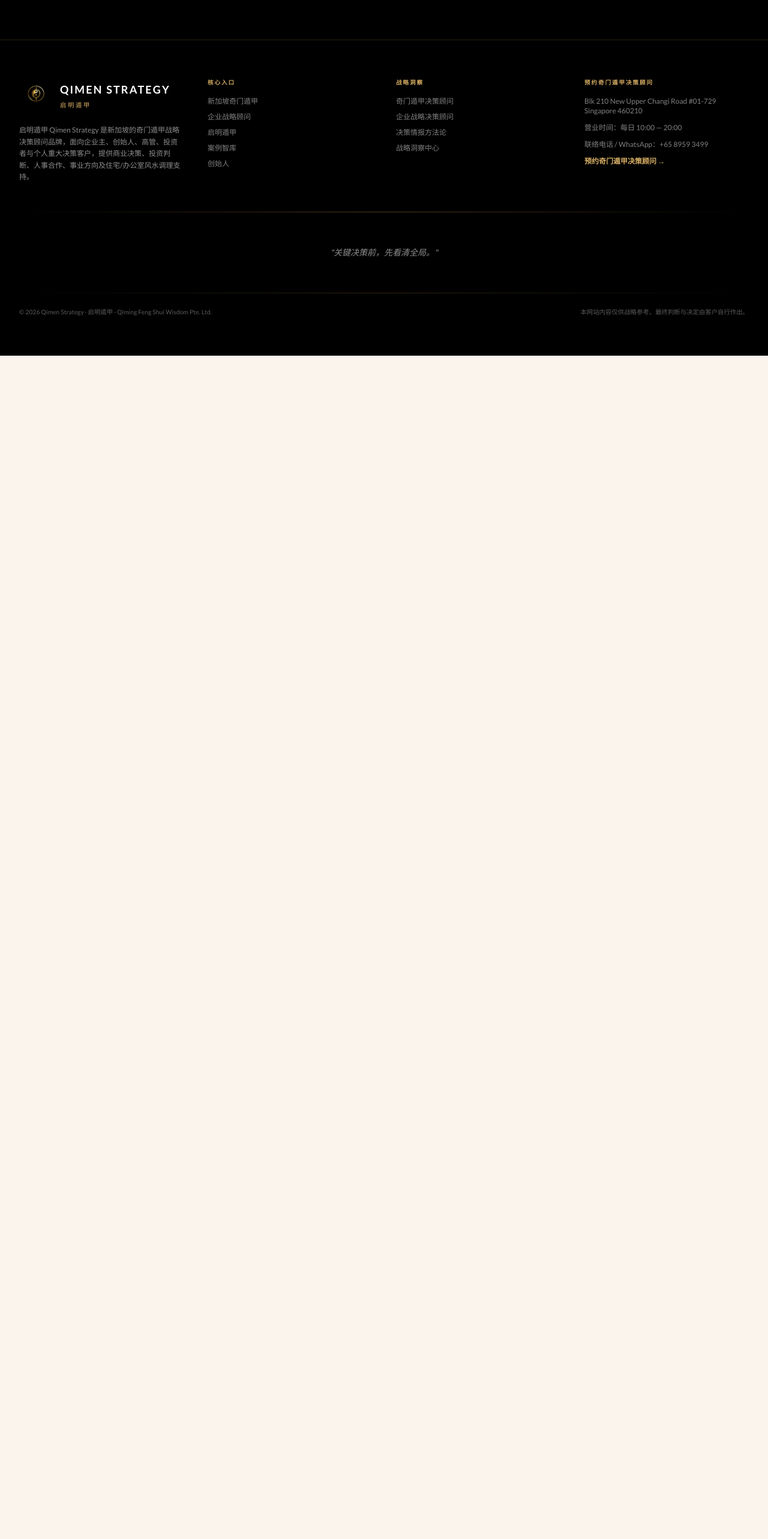
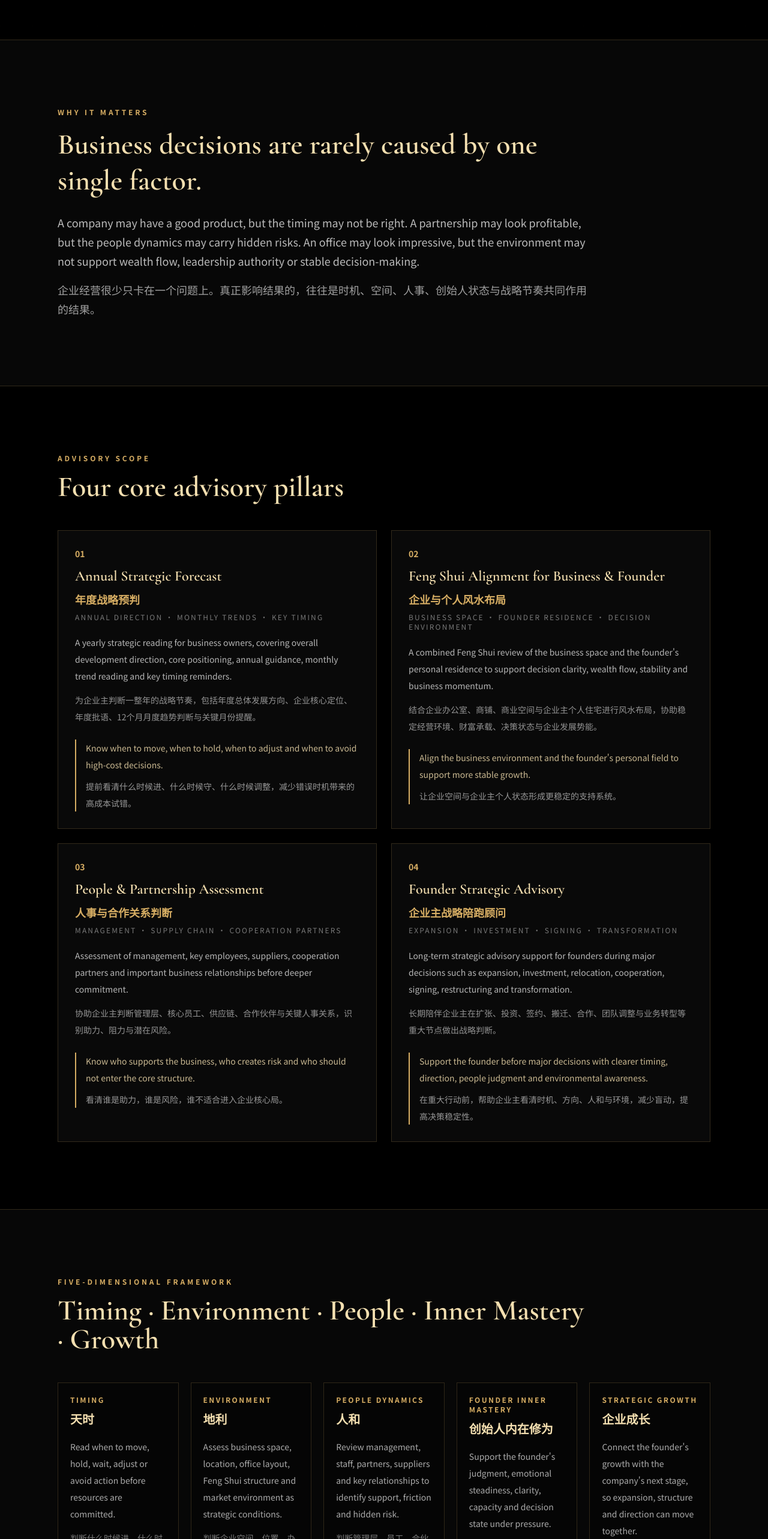
Before and after one commit to BODHIWONG/qmfeng-website, a Next.js app: page /enterprise-strategic-advisory in a window 1280 px wide. Shown: the part 983-3549 px from the top of the page at 60% size. Before the commit the page ends 1576 px from the top, so only its background shows below. Built offline with nearby package versions, Linux system fonts and the light colour scheme.

Commit message:
Restore enterprise advisory page with updated WhatsApp number

```diff
--- a/app/enterprise-strategic-advisory/page.tsx
+++ b/app/enterprise-strategic-advisory/page.tsx
@@ -220,6 +220,136 @@ export default function EnterpriseStrategicAdvisoryPage() {
               </div>
             </div>
           </section>
+
+          <section className="border-y border-[#d6ad63]/20 bg-[#070707] px-4 py-20 md:py-28">
+            <div className="container mx-auto max-w-6xl">
+              <div className="max-w-4xl">
+                <p className="mb-4 text-xs font-bold uppercase tracking-[0.32em] text-[#d6ad63]">
+                  Why It Matters
+                </p>
+                <h2 className="text-3xl font-semibold leading-tight text-[#f4dfb0] md:text-5xl">
+                  Business decisions are rarely caused by one single factor.
+                </h2>
+                <p className="mt-6 text-base leading-8 text-white/72 md:text-lg">
+                  A company may have a good product, but the timing may not be right. A partnership may look profitable, but the people dynamics may carry hidden risks. An office may look impressive, but the environment may not support wealth flow, leadership authority or stable decision-making.
+                </p>
+                <p className="mt-4 text-base leading-8 text-white/62 md:text-lg">
+                  企业经营很少只卡在一个问题上。真正影响结果的，往往是时机、空间、人事、创始人状态与战略节奏共同作用的结果。
+                </p>
+              </div>
+            </div>
+          </section>
+
+          <section className="px-4 py-20 md:py-28">
+            <div className="container mx-auto max-w-6xl">
+              <div className="mb-12 max-w-4xl">
+                <p className="mb-4 text-xs font-bold uppercase tracking-[0.32em] text-[#d6ad63]">
+                  Advisory Scope
+                </p>
+                <h2 className="text-3xl font-semibold text-[#f4dfb0] md:text-5xl">
+                  Four core advisory pillars
+                </h2>
+              </div>
+              <div className="grid gap-6 md:grid-cols-2">
+                {pillars.map((item) => (
+                  <article key={item.no} className="border border-[#d6ad63]/20 bg-white/[0.035] p-7">
+                    <p className="text-sm font-bold text-[#d6ad63]">{item.no}</p>
+                    <h3 className="mt-3 text-2xl font-semibold text-[#f4dfb0]">{item.title}</h3>
+                    <p className="mt-2 text-lg font-semibold text-[#d6ad63]">{item.zh}</p>
+                    <p className="mt-2 text-xs uppercase tracking-[0.18em] text-white/45">{item.subtitle}</p>
+                    <p className="mt-5 text-sm leading-7 text-white/70">{item.body}</p>
+                    <p className="mt-3 text-sm leading-7 text-white/56">{item.bodyZh}</p>
+                    <div className="mt-6 border-l-2 border-[#d6ad63] pl-4 text-sm leading-7 text-[#f4dfb0]/82">
+                      <p>{item.value}</p>
+                      <p className="mt-2 text-white/58">{item.valueZh}</p>
+                    </div>
+                  </article>
+                ))}
+              </div>
+            </div>
+          </section>
+
+          <section className="border-y border-[#d6ad63]/20 bg-[#070707] px-4 py-20 md:py-28">
+            <div className="container mx-auto max-w-6xl">
+              <div className="mb-12 max-w-4xl">
+                <p className="mb-4 text-xs font-bold uppercase tracking-[0.32em] text-[#d6ad63]">
+                  Five-Dimensional Framework
+                </p>
+                <h2 className="text-3xl font-semibold text-[#f4dfb0] md:text-5xl">
+                  Timing · Environment · People · Inner Mastery · Growth
+                </h2>
+              </div>
+              <div className="grid gap-5 md:grid-cols-5">
+                {fiveDimensions.map((item) => (
+                  <article key={item.title} className="border border-[#d6ad63]/20 bg-black/35 p-5">
+                    <p className="text-xs font-bold uppercase tracking-[0.20em] text-[#d6ad63]">{item.title}</p>
+                    <h3 className="mt-3 text-xl font-semibold text-[#f4dfb0]">{item.zh}</h3>
+                    <p className="mt-4 text-sm leading-7 text-white/66">{item.body}</p>
+                    <p className="mt-3 text-sm leading-7 text-white/48">{item.bodyZh}</p>
+                  </article>
+                ))}
+              </div>
+            </div>
+          </section>
+
+          <section className="px-4 py-20 md:py-28">
+            <div className="container mx-auto grid max-w-6xl gap-10 md:grid-cols-2">
+              <div>
+                <p className="mb-4 text-xs font-bold uppercase tracking-[0.32em] text-[#d6ad63]">
+                  Suitable For
+                </p>
+                <h2 className="text-3xl font-semibold text-[#f4dfb0] md:text-5xl">
+                  Built for founders and key decision-makers
+                </h2>
+                <div className="mt-8 space-y-3 text-sm leading-7 text-white/70">
+                  {audience.map((item, index) => (
+                    <p key={item}>• {item}｜{audienceZh[index]}</p>
+                  ))}
+                </div>
+              </div>
+              <div className="border border-[#d6ad63]/25 bg-white/[0.035] p-7">
+                <p className="mb-4 text-xs font-bold uppercase tracking-[0.32em] text-[#d6ad63]">
+                  Advisory Process
+                </p>
+                <div className="space-y-4">
+                  {process.map(([en, zh, body], index) => (
+                    <div key={en} className="border border-[#d6ad63]/15 bg-black/30 p-4">
+                      <p className="text-xs font-bold uppercase tracking-[0.18em] text-[#d6ad63]">{String(index + 1).padStart(2, "0")}</p>
+                      <h3 className="mt-2 text-lg font-semibold text-[#f4dfb0]">{en}｜{zh}</h3>
+                      <p className="mt-2 text-sm leading-6 text-white/60">{body}</p>
+                    </div>
+                  ))}
+                </div>
+              </div>
+            </div>
+          </section>
+
+          <section className="border-t border-[#d6ad63]/20 bg-[#070707] px-4 py-20">
+            <div className="container mx-auto max-w-5xl text-center">
+              <p className="mb-5 text-xs font-bold uppercase tracking-[0.32em] text-[#d6ad63]">
+                Private Enterprise Advisory
+              </p>
+              <h2 className="text-3xl font-semibold text-[#f4dfb0] md:text-5xl">
+                Review the whole game before the next major move.
+              </h2>
+              <p className="mx-auto mt-6 max-w-3xl text-base leading-8 text-white/68 md:text-lg">
+                For enterprise strategic advisory enquiries, contact Qimen Strategy directly through WhatsApp at +65 8959 3499.
+              </p>
+              <div className="mt-10 flex flex-col justify-center gap-4 sm:flex-row">
+                <a
+                  href={WA_LINK}
+                  target="_blank"
+                  rel="noopener noreferrer"
+                  className="inline-flex items-center justify-center bg-[#d6ad63] px-7 py-4 text-sm font-bold uppercase tracking-[0.16em] text-black transition hover:bg-[#f4dfb0]"
+                >
+                  WhatsApp +65 8959 3499
+                </a>
+                <Link href="/insights" className="inline-flex items-center justify-center border border-[#d6ad63]/70 px-7 py-4 text-sm font-bold uppercase tracking-[0.16em] text-[#f4dfb0] transition hover:bg-[#d6ad63]/10">
+                  View Strategic Insights
+                </Link>
+              </div>
+            </div>
+          </section>
         </main>
 
         <Footer />
```
